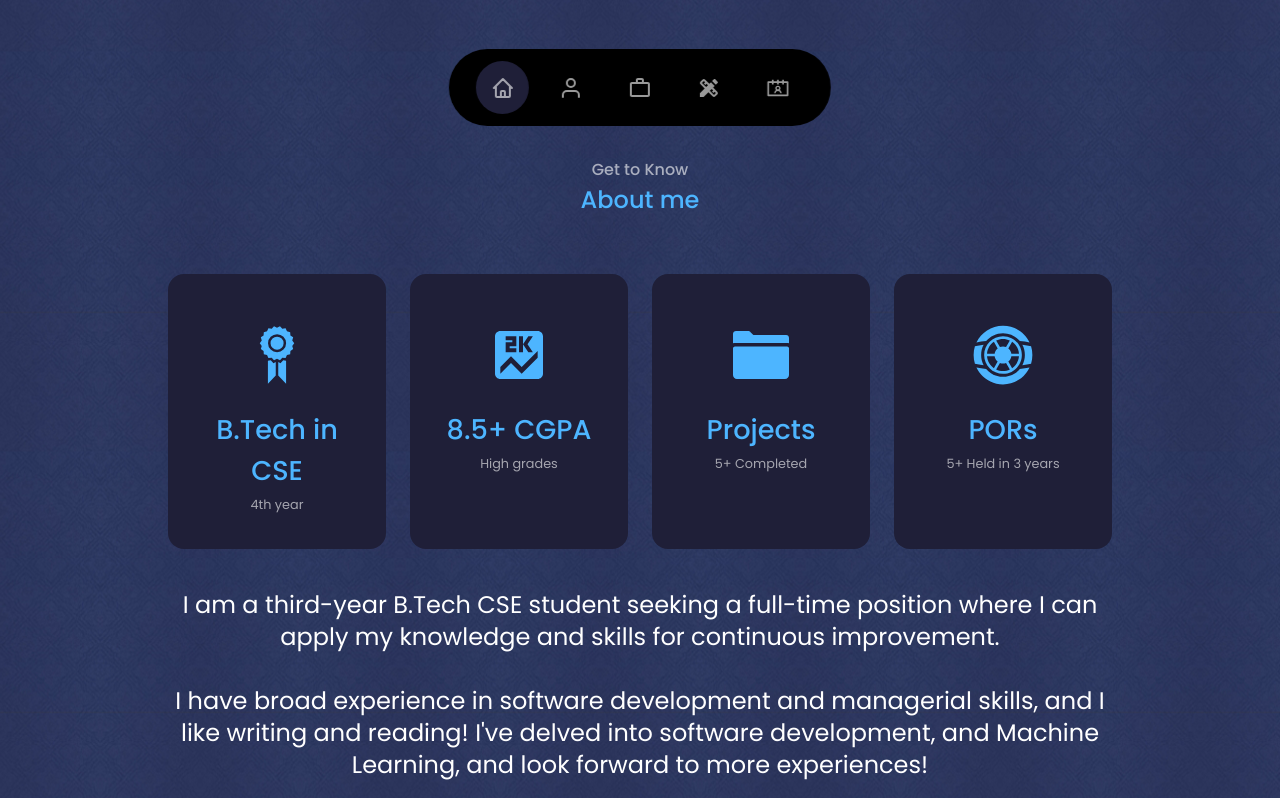
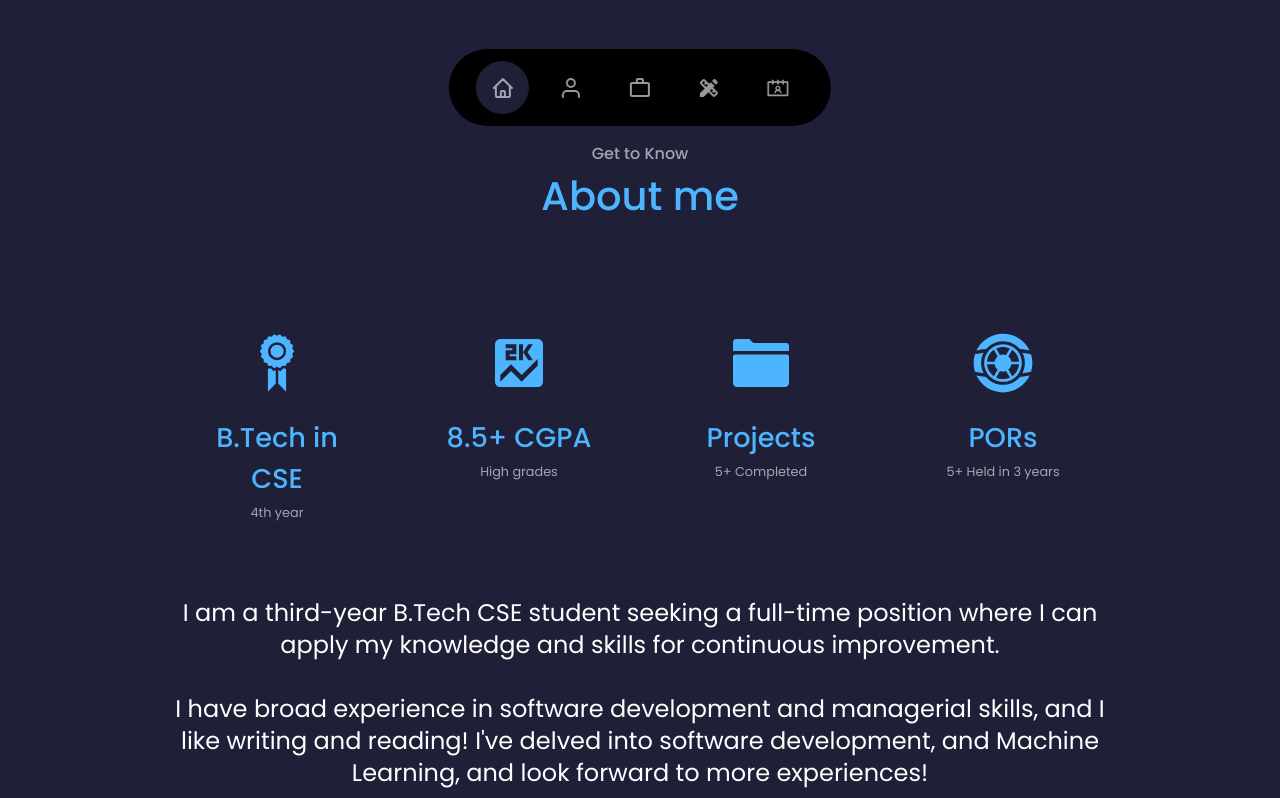
Before and after one commit to SwagataJ/react-basics, a React (Create React App) app: page / in a window 1280 px wide. Shown: the part 642-1440 px from the top of the page. Built offline with nearby package versions, Linux system fonts and the light colour scheme.

Commit message:
Main tab

```diff
--- a/src/index.css
+++ b/src/index.css
@@ -12,7 +12,7 @@
 
 :root {
     --color-bg: #1f1f38;
-    --color-bg-variant: #2c2c6c;
+    --color-bg-variant: #24245d;
     --color-primary:#4db5ff;
     --color-primary-variant:#rgba(77,181,255,0.4);
     --color-white:#fff;
@@ -38,7 +38,7 @@ body{
     color:var(--color-white);
     line-height: 1.5;
 
-    background-image: url('./assets/bg-texture.png');
+    background-image: url('./assets/bg-texture2.png');
 }
 
 /* ====================== GENERAL STYLES ===================== */
@@ -57,8 +57,8 @@ h1{
 
 section{
     margin-top:8rem;
-    height: 100vh;
-    padding-top:2rem;
+    /* height: 70vh; */
+    padding-top:1rem;
 }
 
 section > h2, section > h5{
@@ -69,6 +69,11 @@ section > h2, section > h5{
 section > h2{
     color: var(--color-primary);
     margin-bottom :3rem;
+   font-size: 2.5rem;
+}
+
+section > h5{
+    font-size:1rem;
 }
 
 .text-light {
```
